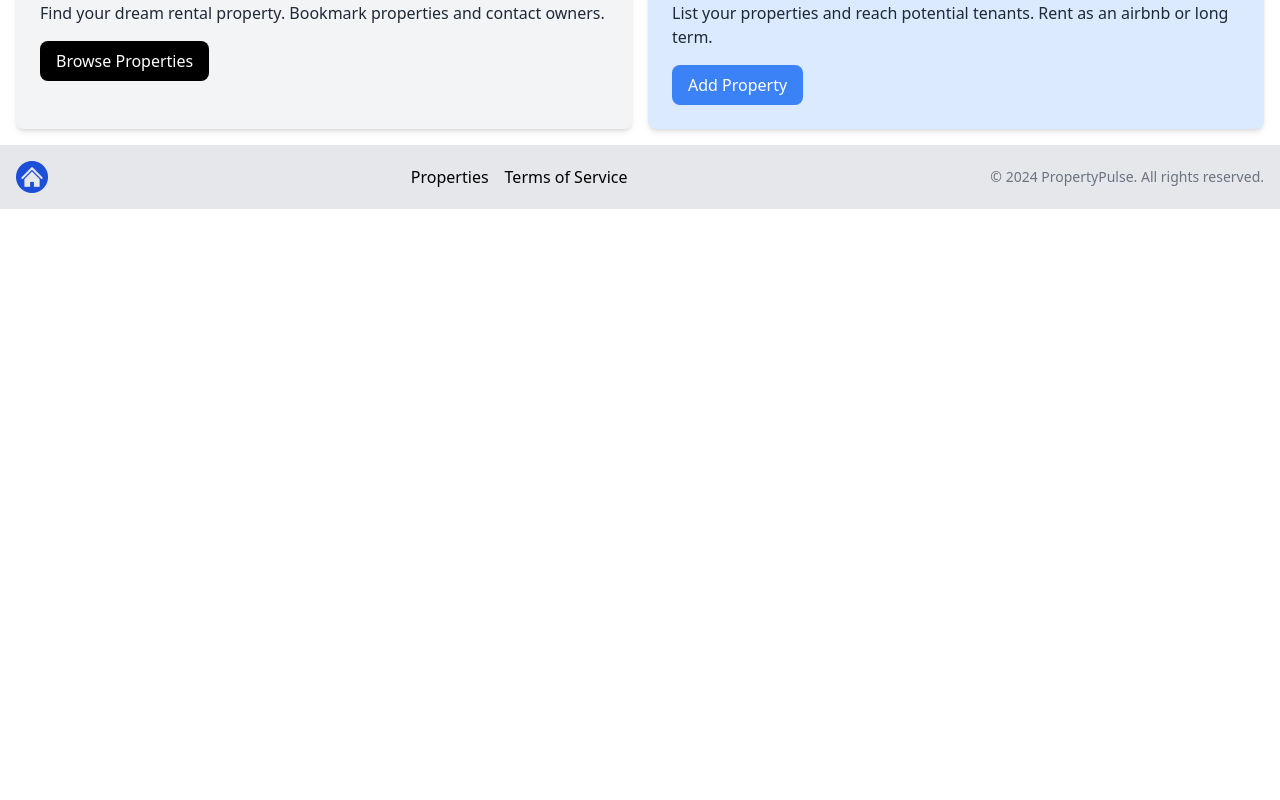
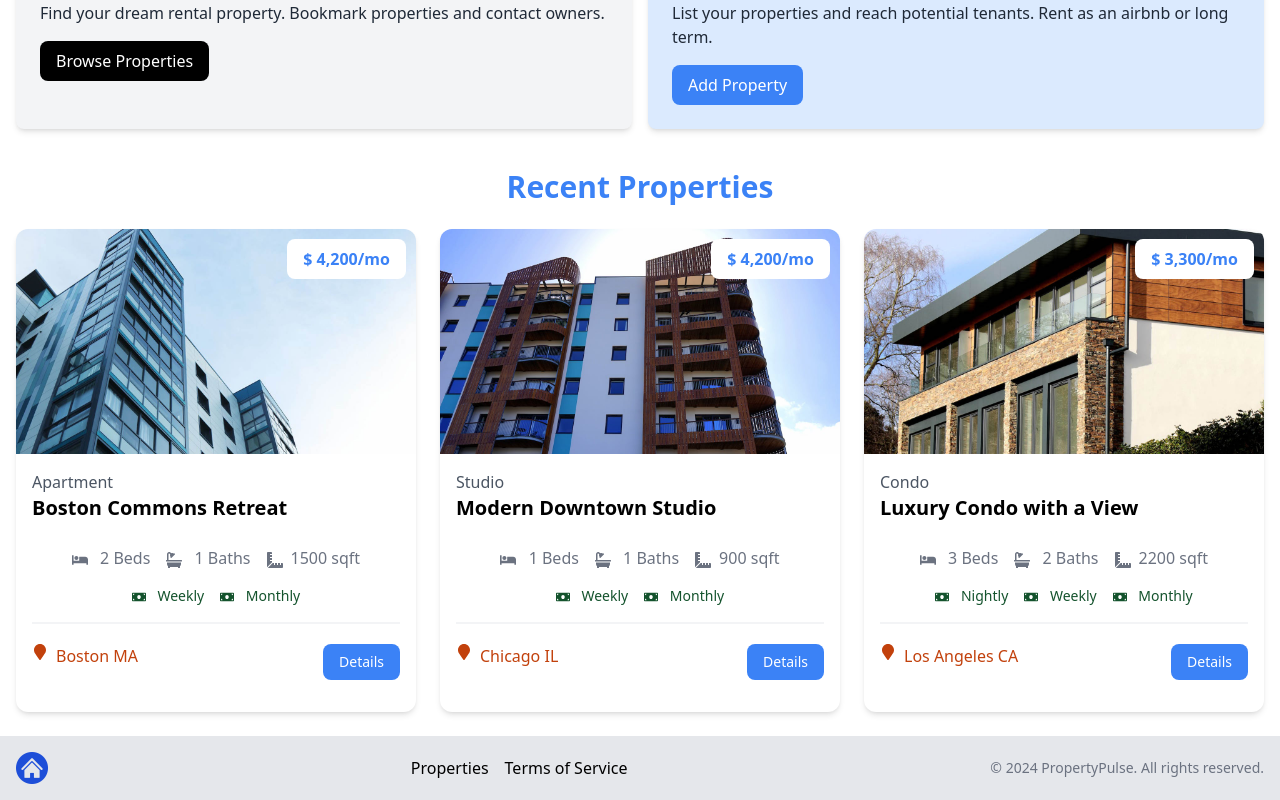
Before and after one commit to durgeshkryadav/property-pulse, a Next.js app: page / in a window 1280 px wide. Shown: the part 516-1316 px from the top of the page. Before the commit the page ends 800 px from the top, so only its background shows below. Built offline with nearby package versions, Linux system fonts and the light colour scheme.

Commit message:
added HomeProperties to show recent properties Component

```diff
--- a/app/page.tsx
+++ b/app/page.tsx
@@ -1,5 +1,6 @@
 import Footer from "@/components/Footer";
 import Hero from "@/components/Hero";
+import HomeProperties from "@/components/HomeProperties";
 import InfoBoxes from "@/components/InfoBoxes";
 import React from "react";
 const HomePage = () => {
@@ -7,6 +8,7 @@ const HomePage = () => {
     <>
       <Hero />
       <InfoBoxes />
+      <HomeProperties/>
     </>
   );
 };
--- /dev/null
+++ b/components/HomeProperties.tsx
@@ -0,0 +1,115 @@
+import React from "react";
+import properties from "@/properties.json";
+import Image from "next/image";
+import Link from "next/link";
+import {
+  FaBed,
+  FaBath,
+  FaRulerCombined,
+  FaMoneyBill,
+  FaMapMarker,
+} from "react-icons/fa";
+import { IRates } from "./PropertyCard";
+
+const HomeProperties = () => {
+  const recentProperties = properties
+    .sort(() => Math.random() - Math.random())
+    .splice(0, 3);
+  const getrateDisplay = (rates: IRates) => {
+    if (rates.monthly) {
+      return `$ ${rates.monthly.toLocaleString()}/mo`;
+    } else if (rates.weekly) {
+      return `$ ${rates.weekly.toLocaleString()}/wk`;
+    } else if (rates.nightly) {
+      return `$ ${rates.nightly.toLocaleString()}/night`;
+    }
+  };
+  return (
+    <section className='px-4 py-6'>
+      <div className='container-xl lg:container m-auto'>
+        <h2 className='text-3xl font-bold text-blue-500 mb-6 text-center'>
+          Recent Properties
+        </h2>
+        <div className='grid grid-cols-1 md:grid-cols-3 gap-6'>
+          {recentProperties.map((item, index) => {
+            return (
+              <div
+                key={item._id}
+                className='bg-white rounded-xl shadow-md relative'>
+                <Image
+                  src={`/images/properties/${item.images[0]}`}
+                  alt=''
+                  width={0}
+                  height={0}
+                  sizes='100vw'
+                  className='w-full rounded-t-xl'
+                />
+                <div className='p-4'>
+                  <div className='text-left md:text-center lg:text-left mb-6'>
+                    <div className='text-gray-600'>{item.type}</div>
+                    <h3 className='text-xl font-bold'>{item.name}</h3>
+                  </div>
+                  <h3 className='absolute top-[10px] right-[10px] bg-white px-4 py-2 rounded-lg text-blue-500 font-bold text-right md:text-center lg:text-right'>
+                    {getrateDisplay(item.rates as IRates)}
+                  </h3>
+                  <div className='flex justify-center gap-4 text-gray-500 mb-4'>
+                    {item.beds && (
+                      <p>
+                        <FaBed className='inline mr-2' /> {item.beds} Beds
+                      </p>
+                    )}
+                    {item.baths && (
+                      <p>
+                        <FaBath className='inline mr-2' /> {item.baths} Baths
+                      </p>
+                    )}
+                    {item.square_feet && (
+                      <p>
+                        <FaRulerCombined className='inline mr-2' />
+                        {item.square_feet} sqft
+                      </p>
+                    )}
+                  </div>
+                  <div className='flex justify-center gap-4 text-green-900 text-sm mb-4'>
+                    {item.rates.nightly && (
+                      <p>
+                        <FaMoneyBill className='inline mr-2' /> Nightly
+                      </p>
+                    )}
+                    {item.rates.weekly && (
+                      <p>
+                        <FaMoneyBill className='inline mr-2' /> Weekly
+                      </p>
+                    )}
+                    {item.rates.monthly && (
+                      <p>
+                        <FaMoneyBill className='inline mr-2' /> Monthly
+                      </p>
+                    )}
+                  </div>
+                  <div className='border border-gray-100 mb-5' />
+                  <div className='flex flex-col lg:flex-row justify-between mb-4'>
+                    <div className='flex align-middle gap-2 mb-4 lg:mb-0'>
+                      <FaMapMarker className='text-orange-700' />{" "}
+                      <span className='text-orange-700'>
+                        {" "}
+                        {item.location.city} {item.location.state}{" "}
+                      </span>
+                    </div>
+                    <Link
+                      href={`properties/${item._id}`}
+                      className='h-[36px] bg-blue-500 hover:bg-blue-600 text-white px-4 py-2 rounded-lg text-center text-sm'>
+                      Details
+                    </Link>
+                  </div>
+                </div>
+              </div>
+            );
+          })}
+        </div>
+      </div>
+    </section>
+  );
+};
+
+export default HomeProperties;
--- a/components/PropertyCard.tsx
+++ b/components/PropertyCard.tsx
@@ -9,6 +9,22 @@ import {
   FaMapMarker,
 } from "react-icons/fa";
 
+export interface IRates {
+  weekly: number;
+  monthly: number;
+  nightly: number;
+}
+export interface ISellerInfo {
+  name: string;
+  email: string;
+  phone: string;
+}
+export interface ILocations {
+  street: string;
+  city: string;
+  state: string;
+  zipcode: string;
+}
 export interface IPropertyProps {
   property: {
     _id: string;
@@ -16,26 +32,13 @@ export interface IPropertyProps {
     name: string;
     type: string;
     description: string;
-    location: {
-      street: string;
-      city: string;
-      state: string;
-      zipcode: string;
-    };
+    location: ILocations;
     beds: string;
     baths: string;
     square_feet: string;
     amenities: string[];
-    rates: {
-      weekly: number;
-      monthly: number;
-      nightly: number;
-    };
-    seller_info: {
-      name: string;
-      email: string;
-      phone: string;
-    };
+    rates: IRates;
+    seller_info: ISellerInfo;
     images: string[];
     is_featured: boolean;
     createdAt: Date;
```
Also changed, not shown: utils/index.ts (added).
